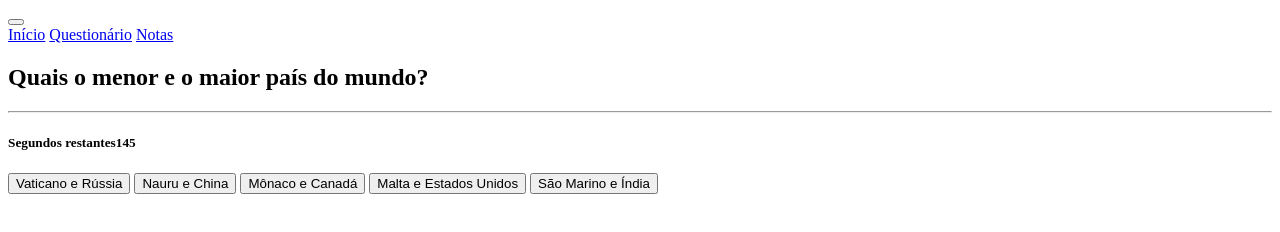
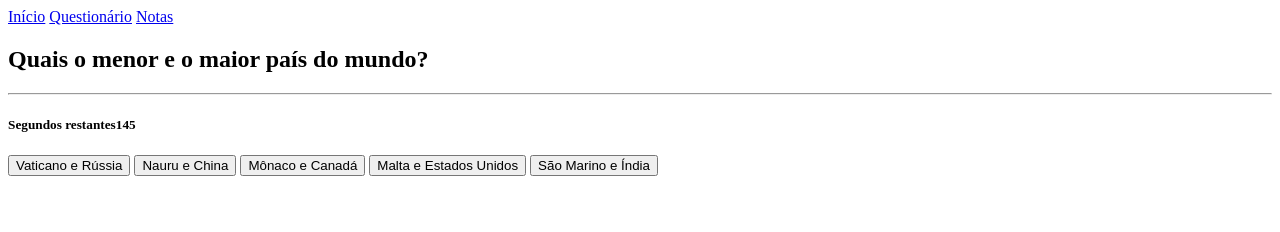
Before and after one commit to mateusgalvao/Question-rio, a plain HTML site: page quiz.html in a window 1280 px wide. Drawn offline with Linux system fonts and the light colour scheme.

Commit message:
second appointment

```diff
--- a/quiz.html
+++ b/quiz.html
@@ -11,8 +11,7 @@
 <body id="body">
 
     <nav class="navbar navbar-expand-lg navbar-light bg-light">
-        <button class="navbar-toggler" type="button" data-toggle="collapse" data-target="#navbarNavAltMarkup"
-            aria-controls="navbarNavAltMarkup" aria-expanded="false" aria-label="Toggle navigation">
+
             <span class="navbar-toggler-icon"></span>
         </button>
         <div class="collapse navbar-collapse" id="navbarNavAltMarkup">
```
Also changed, not shown: highscores.html (+1 -2 lines), index.html (+1 -3 lines).
